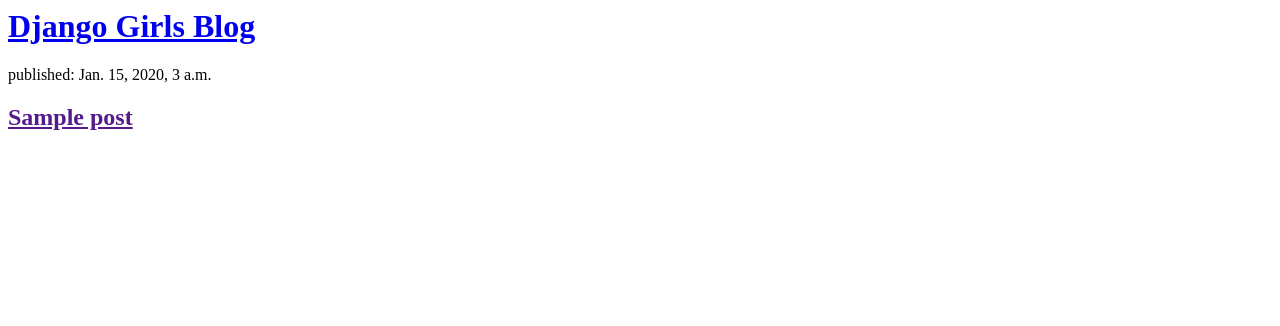
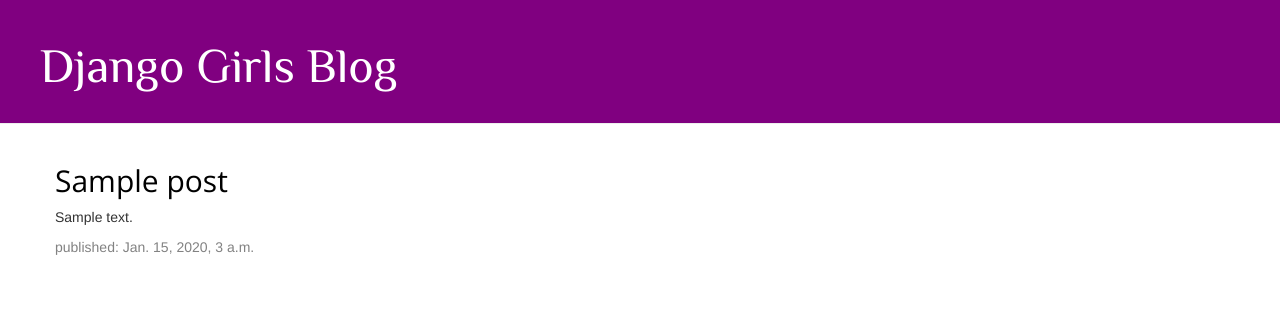
Before and after one commit to wattawak/my-first-blog, a Django app: template blog/templates/blog/post_list.html in a window 1280 px wide. Shown: the top 326 px of the page. Run offline with Django 3.2, Linux system fonts and the light colour scheme; the template is opened without the code that fills it: values that come from a table or form of the project are taken from there, others are empty; tables that the repository leaves empty hold one stand-in row (values such as "Sample post"); some libraries are stand-ins or nearby versions.

Commit message:
Styled blog

```diff
--- /dev/null
+++ b/blog/static/css/blog.css
@@ -0,0 +1,51 @@
+.page-header {
+    background-color: purple;
+    margin-top: 0;
+    padding: 20px 20px 20px 40px;
+}
+
+.page-header h1, .page-header h1 a, .page-header h1 a:visited, .page-header h1 a:active {
+    color: #ffffff;
+    font-size: 36pt;
+    text-decoration: none;
+}
+
+.content {
+    margin-left: 40px;
+}
+
+h1  {
+    font-family: 'Philosopher', cursive;
+}
+
+h2, h3, h4 {
+	font-family: 'Open sans';
+	color: black;
+}
+
+.date {
+    color: #828282;
+}
+
+.save {
+    float: right;
+}
+
+.post-form textarea, .post-form input {
+    width: 100%;
+}
+
+.top-menu, .top-menu:hover, .top-menu:visited {
+    color: #ffffff;
+    float: right;
+    font-size: 26pt;
+    margin-right: 20px;
+}
+
+.post {
+    margin-bottom: 70px;
+}
+
+.post h2 a, .post h1 a:visited {
+    color: #000000;
+}
--- a/blog/templates/blog/post_list.html
+++ b/blog/templates/blog/post_list.html
@@ -1,9 +1,33 @@
+{% load staticfiles %}
+
 <html>
-	<h1><a href='/'>Django Girls Blog</a></h1>
-	{% for post in posts %}
-	<div>
-		<p>published: {{ post.published_date }}</p>
-		<h2><a href="">{{ post.title }}</a></h2>
-	</div>
-	{% endfor %}
+	<head>
+		<link rel="stylesheet" href="//maxcdn.bootstrapcdn.com/bootstrap/3.2.0/css/bootstrap.min.css">
+		<link rel="stylesheet" href="//maxcdn.bootstrapcdn.com/bootstrap/3.2.0/css/bootstrap-theme.min.css">
+		<link rel="stylesheet" href="{% static "css/blog.css" %}">
+		<link href='https://fonts.googleapis.com/css?family=Philosopher' rel='stylesheet' type='text/css'>
+		<link href='https://fonts.googleapis.com/css?family=Open+Sans' rel='stylesheet' type='text/css'>
+	</head>
+
+	<body>
+		<div class="page-header">
+		<h1><a href='/'>Django Girls Blog</a></h1>
+		</div>
+
+		<div class="content container">
+    <div class="row">
+        <div class="col-md-8">
+            {% for post in posts %}
+                <div class="post">
+                    <h2><a href="">{{ post.title }}</a></h2>
+                    <p>{{ post.text|linebreaks }}</p>
+                    <div class="date">
+                        <p>published: {{ post.published_date }}</p>
+                    </div>
+                </div>
+            {% endfor %}
+        </div>
+    </div>
+</div>
+	</body>
 </html>
```
